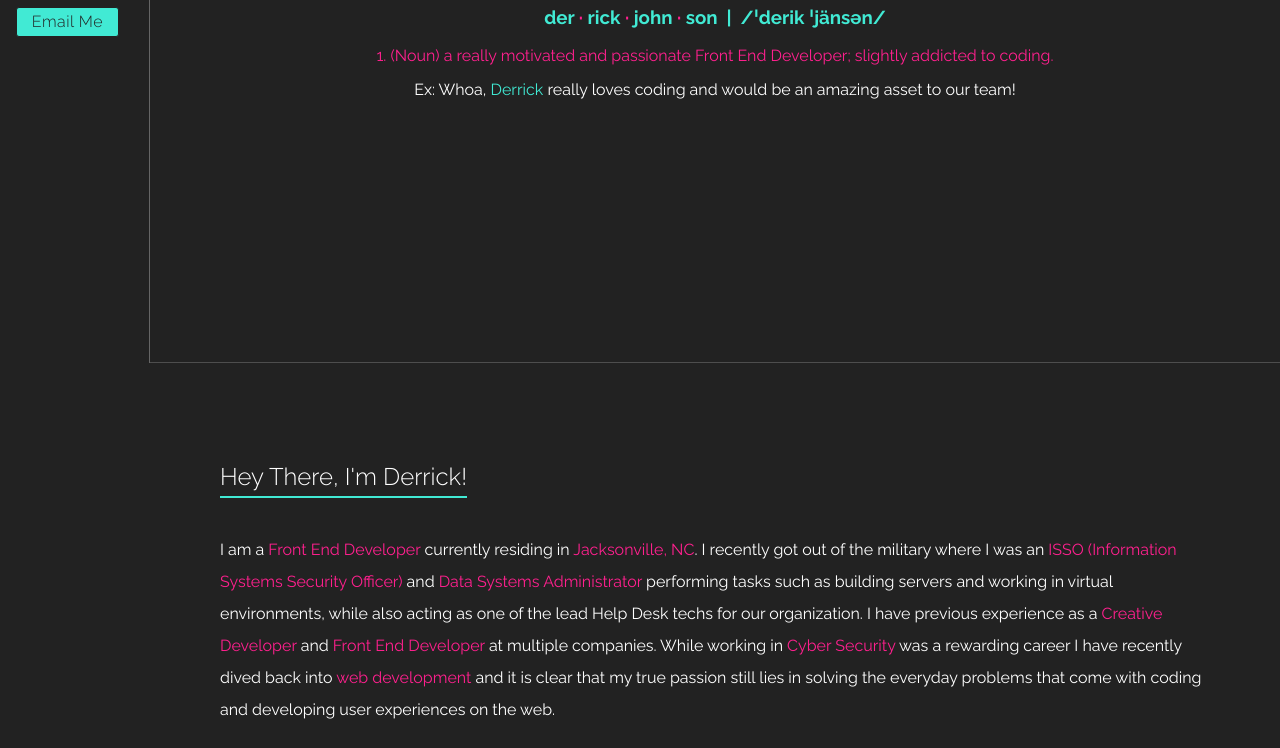
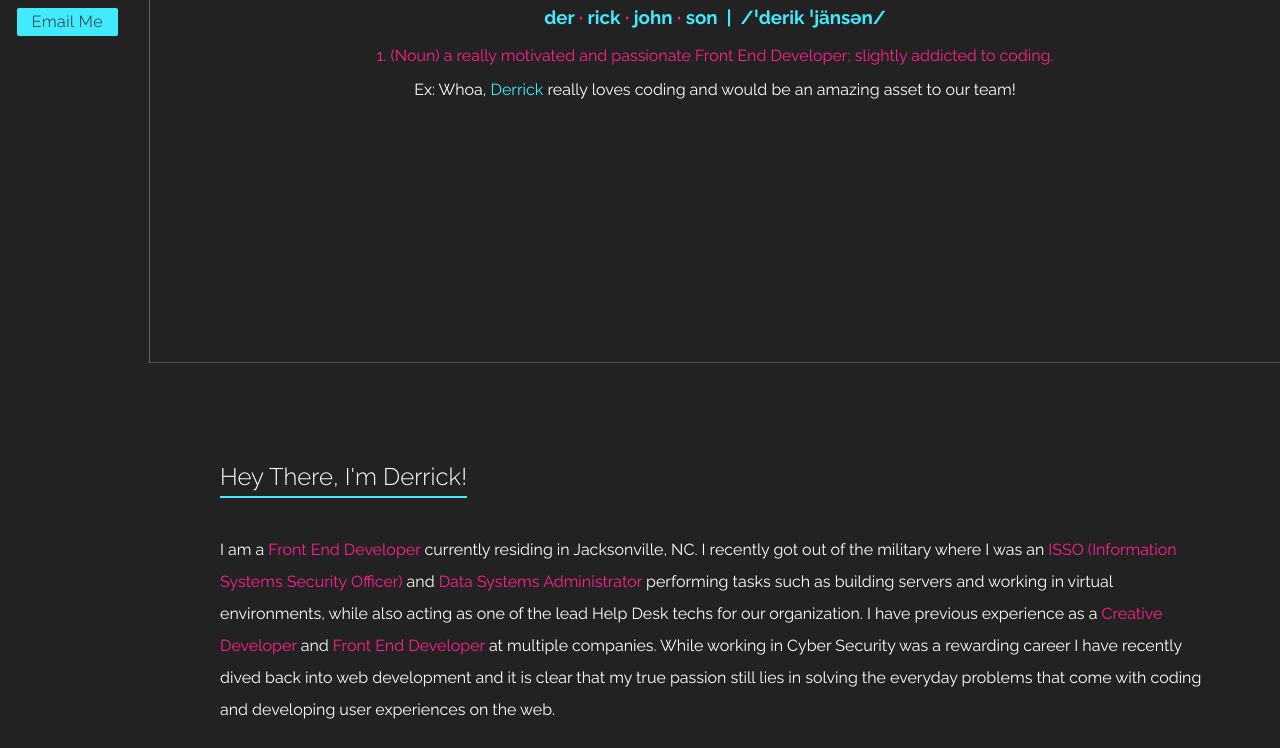
Before and after one commit to dj51234/portfolio-final, a website: page app/index.html in a window 1280 px wide. Shown: the part 437-1185 px from the top of the page. Drawn offline with nearby package versions, Linux system fonts and the light colour scheme.

Commit message:
color and content changes

```diff
--- a/app/index.html
+++ b/app/index.html
@@ -71,7 +71,7 @@
         <div>
           <div class="bio-content">
             <h2 class="bio-content__title">Hey There, I'm Derrick!</h2>
-            <p class="bio-outer-text">I am a <span>Front End Developer</span> currently residing in <span>Jacksonville, NC</span>.  I recently got out of the military where I was an <span>ISSO (Information Systems Security Officer)</span> and <span>Data Systems Administrator</span> performing tasks such as building servers and working in virtual environments, while also acting as one of the lead Help Desk techs for our organization.  I have previous experience as a <span>Creative Developer</span> and <span>Front End Developer</span> at multiple companies.  While working in <span>Cyber Security</span> was a rewarding career I have recently dived back into <span>web development</span> and it is clear that my true passion still lies in solving the everyday problems that come with coding and developing user experiences on the web.</p>
+            <p class="bio-outer-text">I am a <span>Front End Developer</span> currently residing in Jacksonville, NC.  I recently got out of the military where I was an <span>ISSO (Information Systems Security Officer)</span> and <span>Data Systems Administrator</span> performing tasks such as building servers and working in virtual environments, while also acting as one of the lead Help Desk techs for our organization.  I have previous experience as a <span>Creative Developer</span> and <span>Front End Developer</span> at multiple companies.  While working in <span></span>Cyber Security</span> was a rewarding career I have recently dived back into web development and it is clear that my true passion still lies in solving the everyday problems that come with coding and developing user experiences on the web.</p>
           </div>
         </div>
         <div>
--- a/app/scss/modules/globals.scss
+++ b/app/scss/modules/globals.scss
@@ -2,7 +2,7 @@ $black: #222222;
 $orange: #FF208E;
 $yellow: #d1d646;
 $white: #FFFFFF;
-$blue: #41EAD4;
+$blue: #41EAFC;
 
 // $black: #32322C;
 // $orange: #39A0ED;
```
Also changed, not shown: app/dest/styles/main.css.
